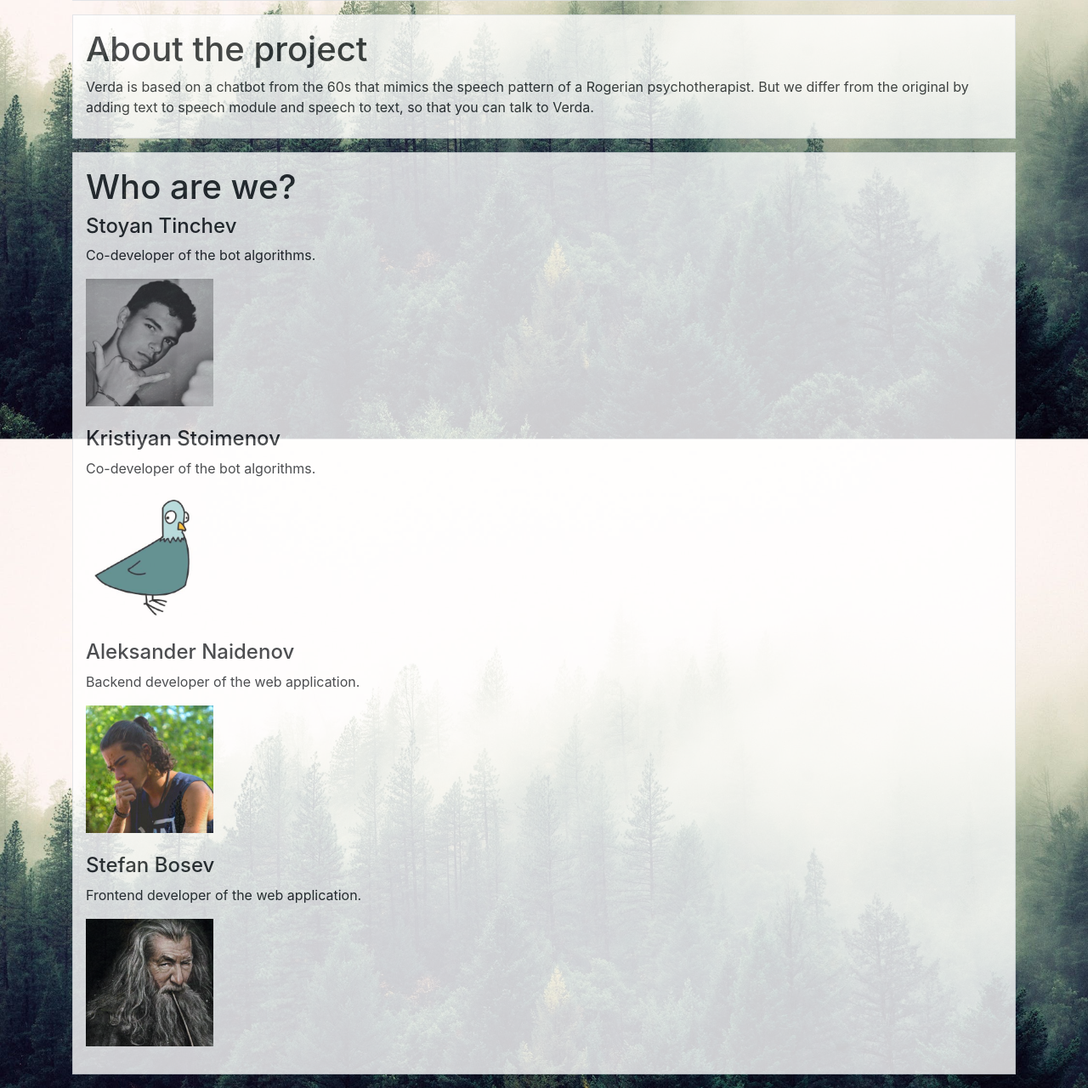
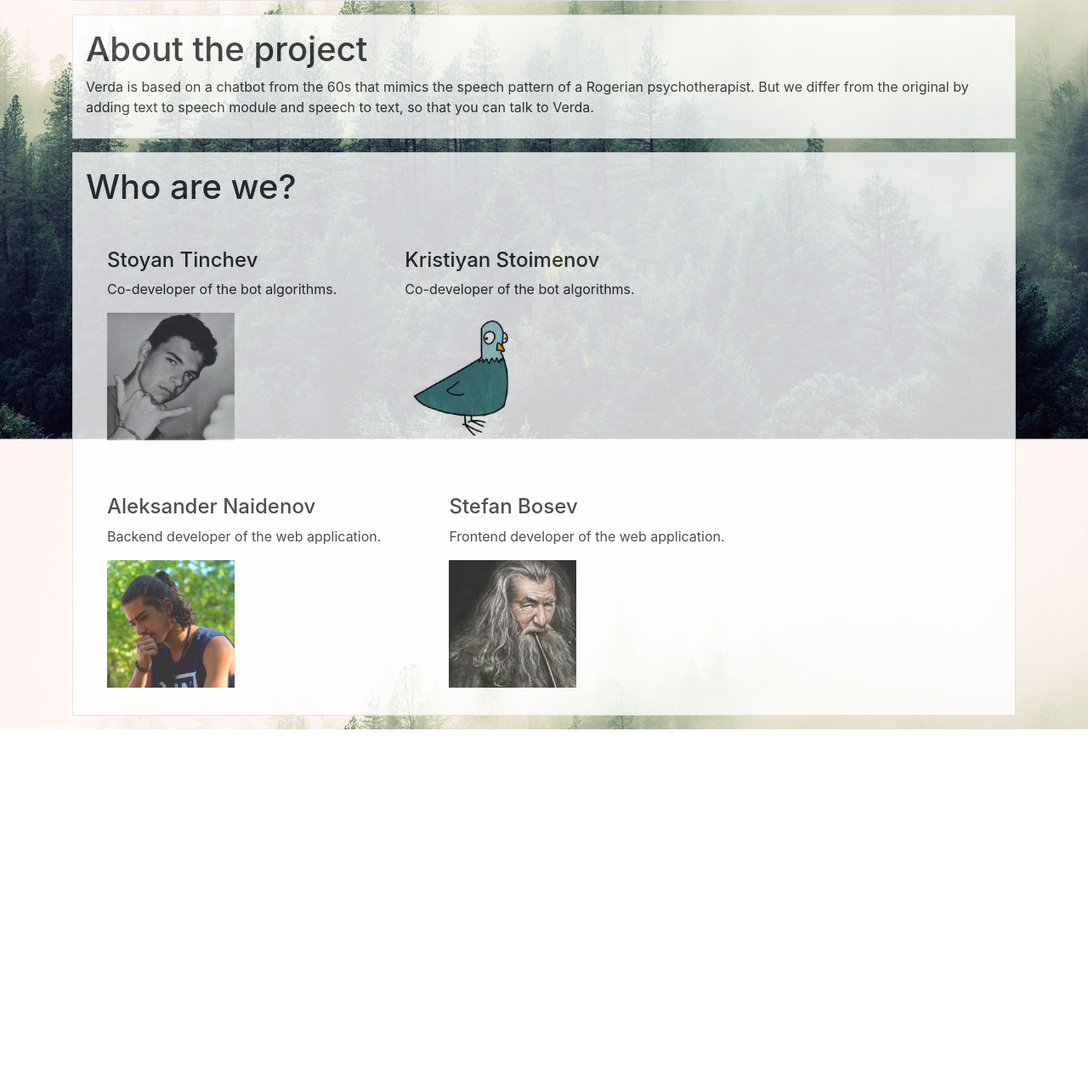
Before and after one commit to boki1/verda, a Flask app: page / in a window 1280 px wide. Shown: the part 1191-2471 px from the top of the page at 85% size. After the commit the page ends 2049 px from the top, so only its background shows below. Run offline with Flask 2, Linux system fonts and the light colour scheme; some libraries are stand-ins or nearby versions.

Commit message:
Fixed formatting

```diff
--- a/static/chat.js
+++ b/static/chat.js
@@ -34,5 +34,5 @@ socket.on('connect', function() {
 
 socket.on('print_message_usr', function(message) {
     const chat = $('div#chat');
-    chat.append('<br><br><br>' + '<div class="message" style="float: right; font-color: white; padding-top: 10px; padding-left: 15px; padding-right: 15px; font-style: oblique; border-radius: 10px; background-color: green;"><p>' + message + '</p></div>')
+    chat.append('<br><br><br>' + '<div class="usrMessage"><p>' + message + '</p></div>')
 })
--- a/static/homepage.css
+++ b/static/homepage.css
@@ -53,6 +53,7 @@ body {
     background-color: white;
     border-width: 3px;
     border-color: black;
+    width: 100%;
 }
 
 #contactsCard h2 {
@@ -102,7 +103,17 @@ body {
     margin: 0px;
 }
 
-.message p {
+.usrMessage {
+    float: right;
+    padding-top: 10px;
+    padding-left: 15px;
+    padding-right: 15px;
+    font-style: oblique;
+    border-radius: 10px;
+    background-color: green;
+}
+
+.usrMessage p {
     color: whitesmoke;
 }
 
@@ -113,3 +124,35 @@ body {
     left: 20px;
     top: 20px;
 }
+
+.devInfo {
+    padding: 40px;
+    size: 50%;
+}
+
+#devInfo2,
+#devinfo4 {
+    float: right;
+}
+
+#devInfo1,
+#devInfo3 {
+    float: left;
+}
+
+
+/* #columnRight {
+    background-color: white;
+    width: 50%;
+    position: relative;
+    float: right;
+    padding: 40px;
+}
+
+#columnLeft {
+    background-color: white;
+    width: 50%;
+    position: relative;
+    float: left;
+    padding: 40px;
+} */
--- a/templates/homepage.html
+++ b/templates/homepage.html
@@ -179,26 +179,31 @@
             </div>
             <div id="contactsCard" class="container my-3 pt-3 pb-2 border">
                 <h1> Who are we? </h1>
-                <div class="devInfo pb-4">
+                <div class="row" id="rowUp">
+                    <div id="devInfo1" class="devInfo pb-4">
                         <h4>Stoyan Tinchev</h4>
                         <p>Co-developer of the bot algorithms.</p>
                         <img src="../static/images/stoyanImg.jpeg" width="150px" height="150px">
                     </div>
-                <div class="devInfo pb-4">
+                    <div id="devInfo2" class="devInfo pb-4">
                         <h4>Kristiyan Stoimenov</h4>
                         <p>Co-developer of the bot algorithms.</p>
                         <img src="../static/images/kristiyanImg.jpeg" width="150px" height="150px">
                     </div>
-                <div class="devInfo pb-4">
+                </div>
+                <div class="row" id="rowDown">
+                    <div id="devInfo3" class="devInfo pb-4">
                         <h4>Aleksander Naidenov</h4>
                         <p>Backend developer of the web application.</p>
                         <img src="../static/images/aleksanedImg.jpeg" width="150px" height="150px">
                     </div>
-                <div class="devInfo pb-4">
+                    <div id="devInfo4" class="devInfo pb-4">
                         <h4>Stefan Bosev</h4>
                         <p>Frontend developer of the web application.</p>
                         <img src="../static/images/stefanImg.jpeg" width="150px" height="150px">
                     </div>
+                </div>
+
             </div>
         </div>
     </div>
```
Lines whose indentation alone changed are shown as unchanged.
